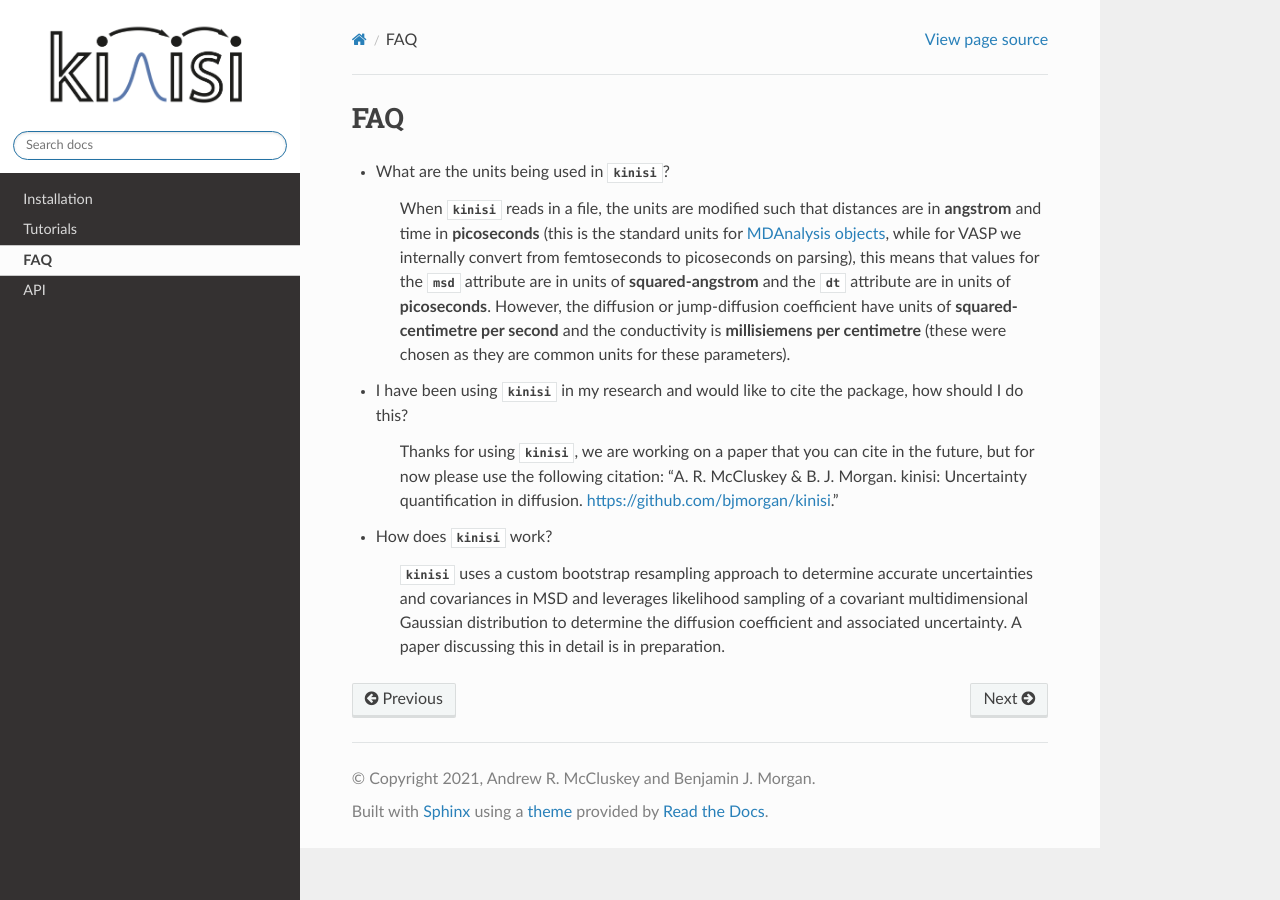
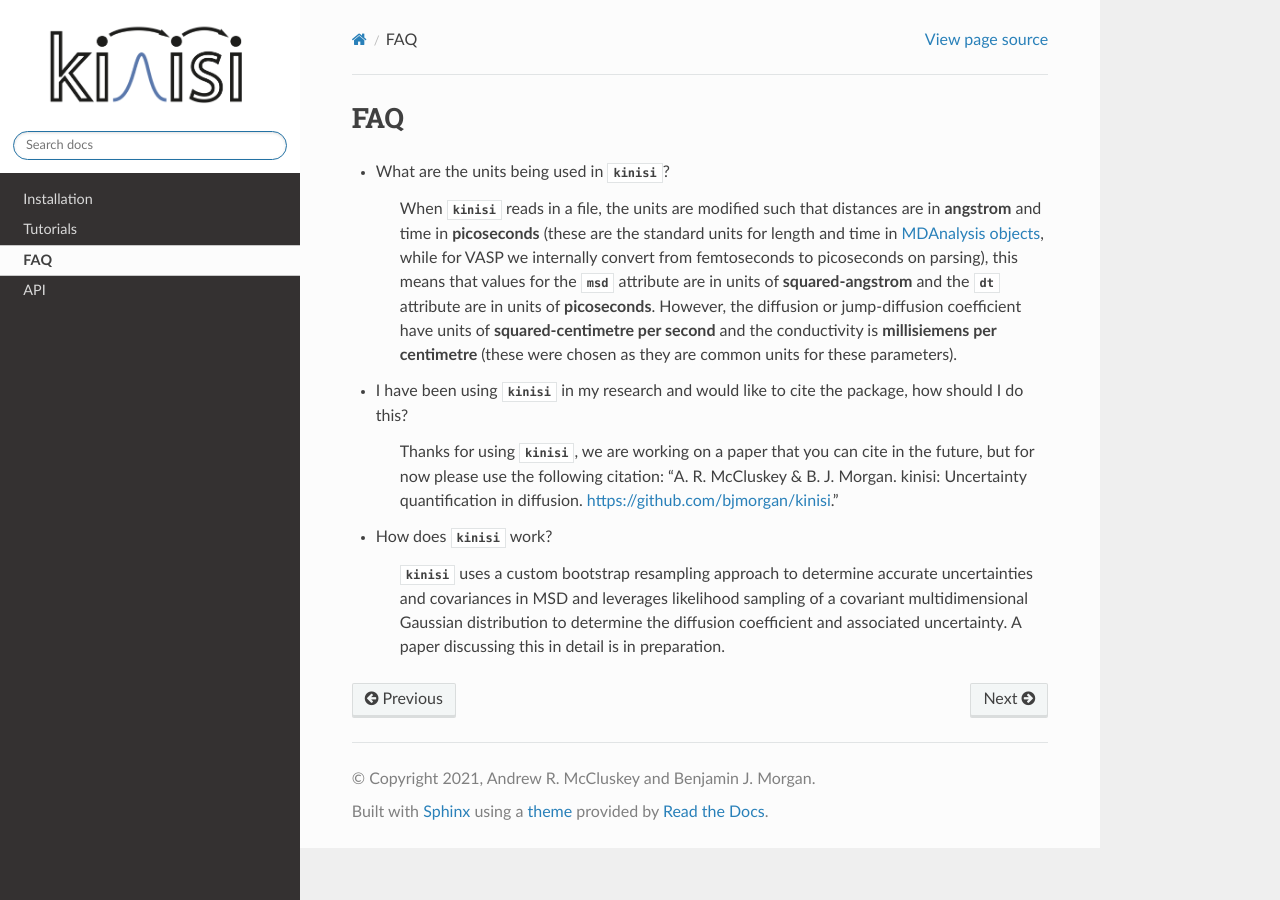
Before and after one commit to bjmorgan/kinisi, a Sphinx documentation site: the page built from docs/source/faq.rst, in a window 1280 px wide. Built offline with Sphinx 7.4.7 and the Read the Docs theme 2.0.0, drawn with Linux system fonts in a browser that asks for light colours; formulas are drawn with MathJax 3; the version number could not be read and is left out.

Commit message:
Update faq.rst

```diff
--- a/docs/source/faq.rst
+++ b/docs/source/faq.rst
@@ -3,7 +3,7 @@ FAQ
 
 - What are the units being used in :py:mod:`kinisi`?
 
-    When :py:mod:`kinisi` reads in a file, the units are modified such that distances are in **angstrom** and time in **picoseconds** (this is the standard units for `MDAnalysis objects`_, while for VASP we internally convert from femtoseconds to picoseconds on parsing), this means that values for the :py:attr:`msd` attribute are in units of **squared-angstrom** and the :py:attr:`dt` attribute are in units of **picoseconds**. However, the diffusion or jump-diffusion coefficient have units of **squared-centimetre per second** and the conductivity is **millisiemens per centimetre** (these were chosen as they are common units for these parameters).
+    When :py:mod:`kinisi` reads in a file, the units are modified such that distances are in **angstrom** and time in **picoseconds** (these are the standard units for length and time in `MDAnalysis objects`_, while for VASP we internally convert from femtoseconds to picoseconds on parsing), this means that values for the :py:attr:`msd` attribute are in units of **squared-angstrom** and the :py:attr:`dt` attribute are in units of **picoseconds**. However, the diffusion or jump-diffusion coefficient have units of **squared-centimetre per second** and the conductivity is **millisiemens per centimetre** (these were chosen as they are common units for these parameters).
 
 - I have been using :py:mod:`kinisi` in my research and would like to cite the package, how should I do this?
 
```
